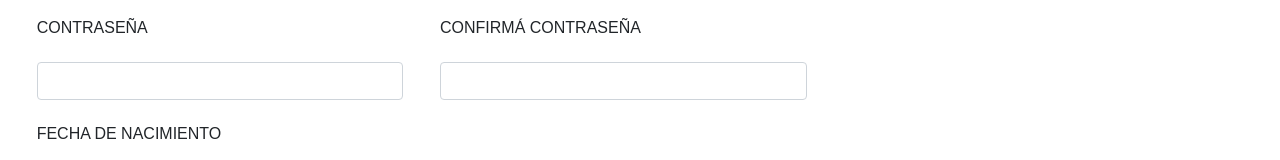
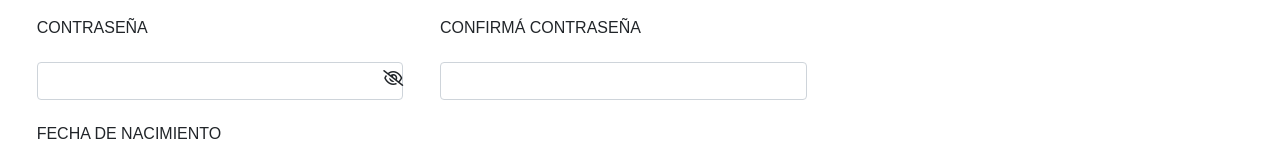
Before and after one commit to Alaple/Cine, a Vue app: page /register in a window 1280 px wide. Shown: the part 514-674 px from the top of the page. Built offline with nearby package versions, Linux system fonts and the light colour scheme; a web font is replaced by a local one; what vue-form would draw is missing.

Commit message:
password visibility added in Register

```diff
--- a/src/components/Register/src/register.css
+++ b/src/components/Register/src/register.css
@@ -102,3 +102,15 @@
    }
 
   .ImagenPromocional { grid-area: ImagenPromocional; }
+
+  i {
+    cursor: pointer;
+    display: block;
+    float: right;
+    margin-block: -30px;
+  }
+
+  span {
+    display:block;
+    margin-top: 50px;
+  }
--- a/src/components/Register/src/register.html
+++ b/src/components/Register/src/register.html
@@ -81,7 +81,8 @@
     <div class="TituloClave adjustPosition">CONTRASEÑA</div>
     <div class="TitucloConfirmar adjustPosition">CONFIRMÁ CONTRASEÑA</div>
     <div class="TextoClave adjustInput">
-        <input v-model="clave1" class="form-control adjutsInputWidth" type="password" name="" id="clave1">
+        <input v-model="clave1" class="form-control adjutsInputWidth" type="password" name="" id="clave1" v-bind:type="[showPassword ? 'text' : 'password']">
+        <i class="fa" :class="[showPassword ? 'fa-eye' : 'fa-eye-slash']" aria-hidden="true" @click="showPassword = !showPassword"></i>
         <span v-if="msg.clave1">{{msg.clave1}}</span>
     </div>
     <div class="TextoConfirmar adjustInput">
--- a/src/components/Register/src/register.js
+++ b/src/components/Register/src/register.js
@@ -17,6 +17,7 @@ export default {
         clave1:'',
         clave2:'',
         msg: [],
+        showPassword: false
       }
     },
 
```
